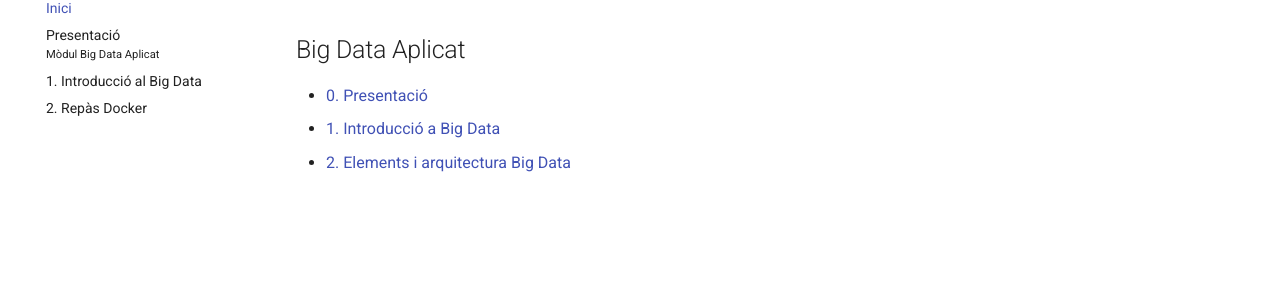
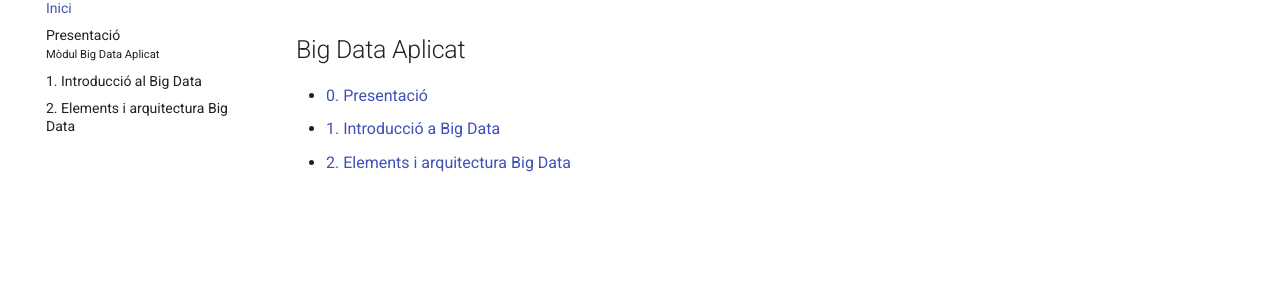
Before and after one commit to fidelDAM2021/BDA2526, an MkDocs documentation site: the page built from docs/index.md, in a window 1280 px wide. Shown: the part 148-440 px from the top of the page. Built offline with MkDocs 1.6.1 and Material for MkDocs 9.7.7, drawn with Linux system fonts in a browser that asks for light colours.

Commit message:
Canvi índex

```diff
--- a/mkdocs.yml
+++ b/mkdocs.yml
@@ -21,4 +21,4 @@ nav:
   - "Inici": "index.md"
   - "Presentació": "documents/index.md"
   - "1. Introducció al Big Data": "u01/index.md"
-  - "2. Repàs Docker": "u02/index.md"
+  - "2. Elements i arquitectura Big Data": "u02/index.md"
```
